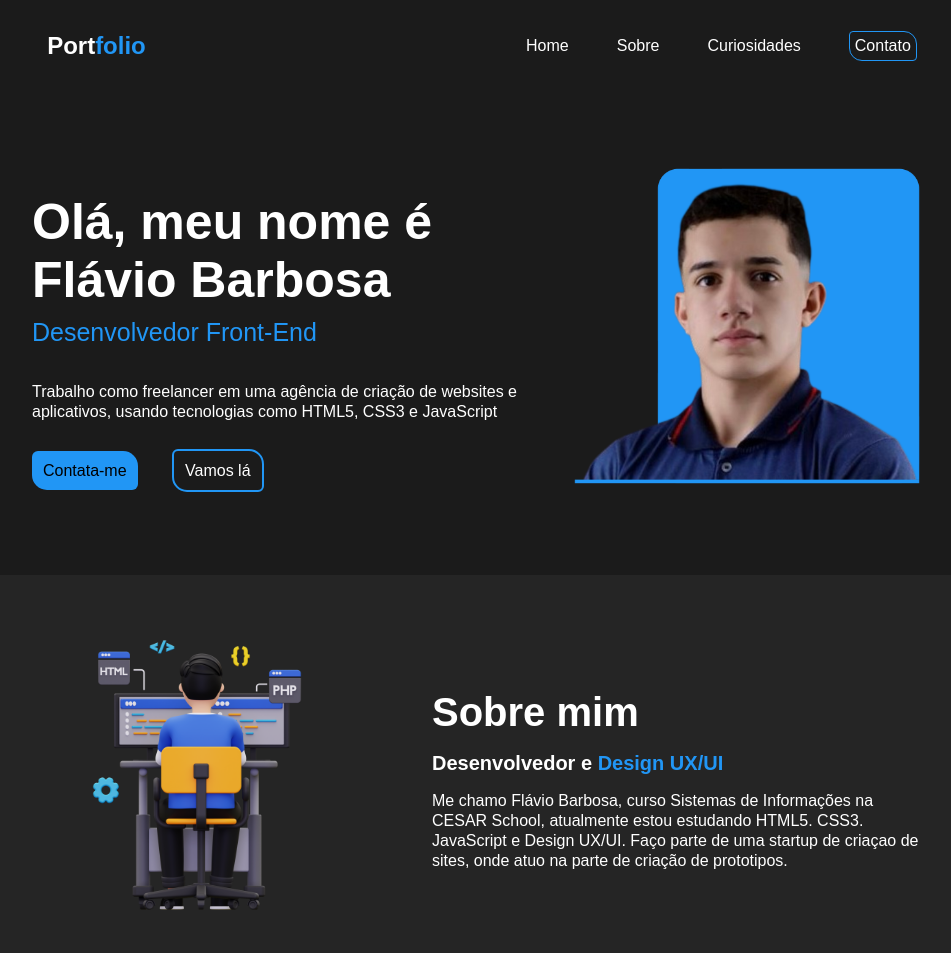
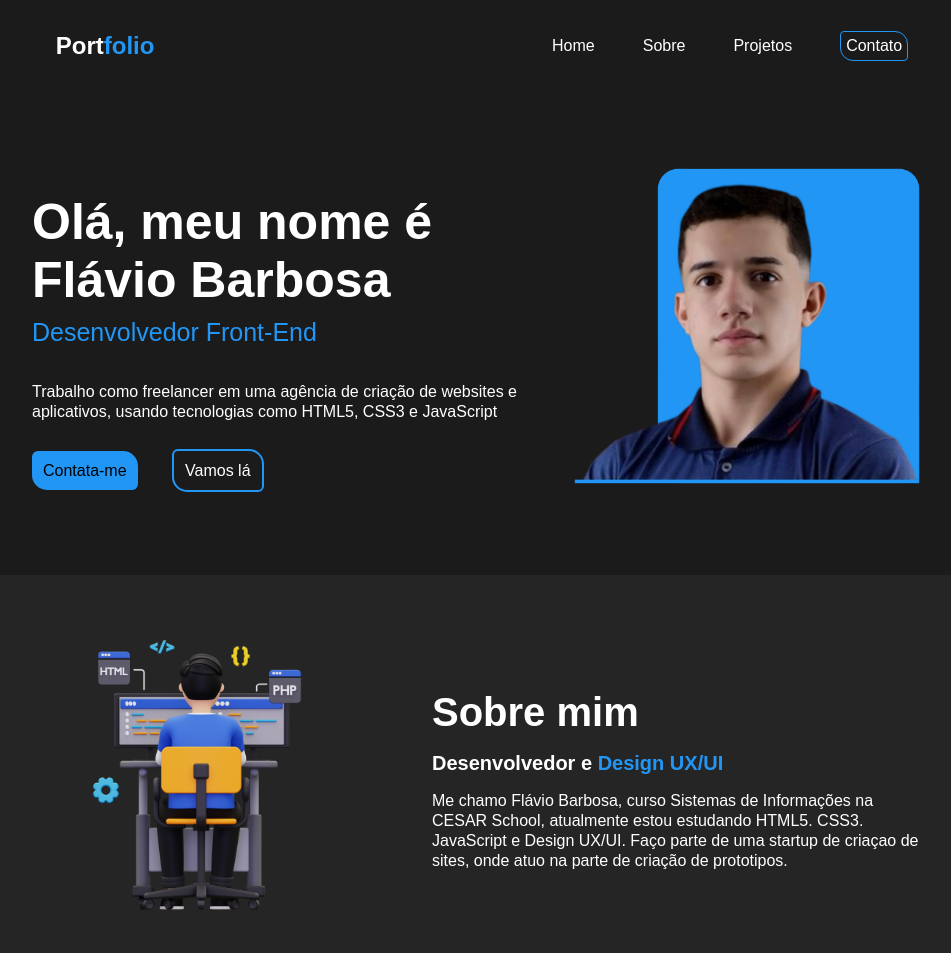
Before and after one commit to Flaviojr-dev/portfolio-flavio-css-html, a plain HTML site: page index.html in a window 1280 px wide. Shown: the top 953 px of the page, without its empty margins (163-1114 px from the left). Drawn offline with Linux system fonts and the light colour scheme; a web font is replaced by a local one.

Commit message:
atualizando html

```diff
--- a/index.html
+++ b/index.html
@@ -25,7 +25,7 @@
                     <li>Sobre</li>
                 </a>
                 <a href="#curiosidades" class="linha-ao-passar">
-                    <li>Curiosidades</li>
+                    <li>Projetos</li>
                 </a>
                 <a href="https://www.linkedin.com/in/flávio-barbosa-jr-108974295/" target="_blank">
                     <li class="li">Contato</li>
```
